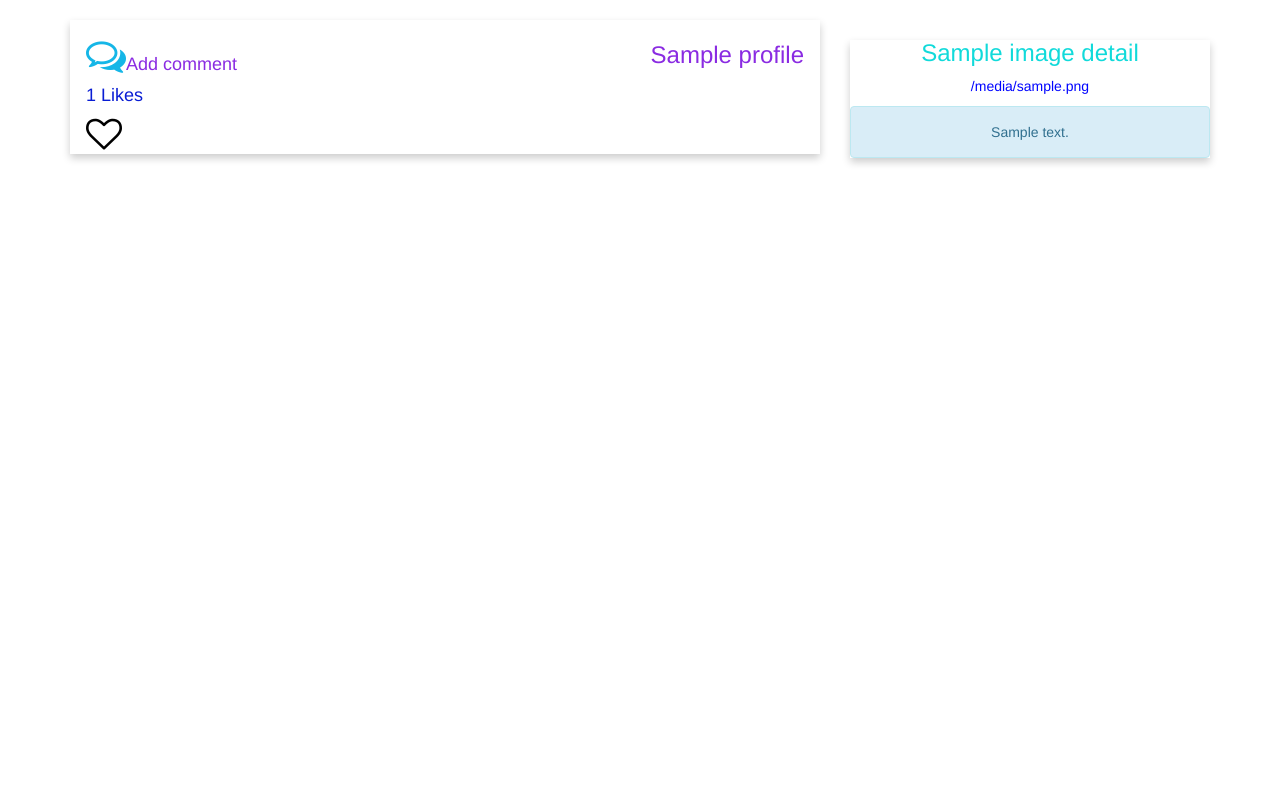
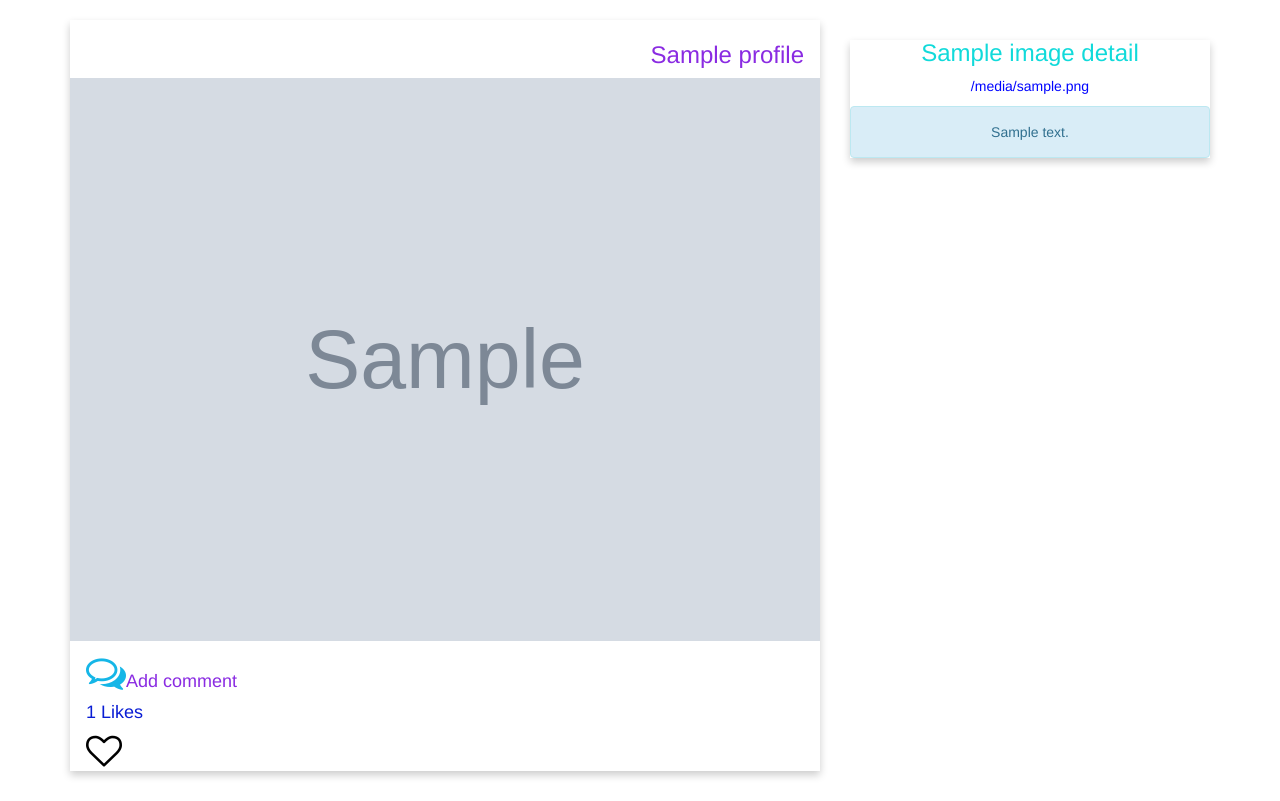
Before and after one commit to IsaacMurage-dev/Insta-lookalike, a Django app: template Instagram/templates/main/details.html in a window 1280 px wide. Shown: the part 100-901 px from the top of the page. Before the commit the page ends 265 px from the top, so only its background shows below. Run offline with Django 3.2, Linux system fonts and the light colour scheme; the template is opened without the code that fills it: most values are stand-ins (such as "Sample title", 1, 10 or a date in 2020); grey boxes marked "Sample" are stand-in pictures; some libraries are stand-ins or nearby versions.

Commit message:
make minor modifications to templates

```diff
--- a/Instagram/templates/main/details.html
+++ b/Instagram/templates/main/details.html
@@ -22,7 +22,7 @@
       <h3 style="float:right; color:rgb(61, 6, 212);"><a href="{%url 'Profile' img.profile.id %}"style="color:blueviolet;"> {{img.profile.name}}</a></h3>
         {% endfor %}
       </div>
-      <!-- <img src="{{image_details.image_path.url}}" class="" alt="" style="width:100%"> -->
+      <img src="{{image_details.image_path.url}}" class="" alt="" style="width:100%">
 
 
 
--- a/Instagram/templates/main/profile.html
+++ b/Instagram/templates/main/profile.html
@@ -10,7 +10,7 @@
 <div class="row">
   <div class="col-sm-8">
     <h3>{{profile_info.name}}</h3>
-      <img src="{{profile_info.url}}" class="img-circle"style="width:35%;height:35%;" alt="Image">
+      <!-- <img src="{{profile_info.url}}" class="img-circle"style="width:35%;height:35%;" alt="Image"> -->
       <br>
         <p >{{profile_info.Bio}}</p>
 
```
